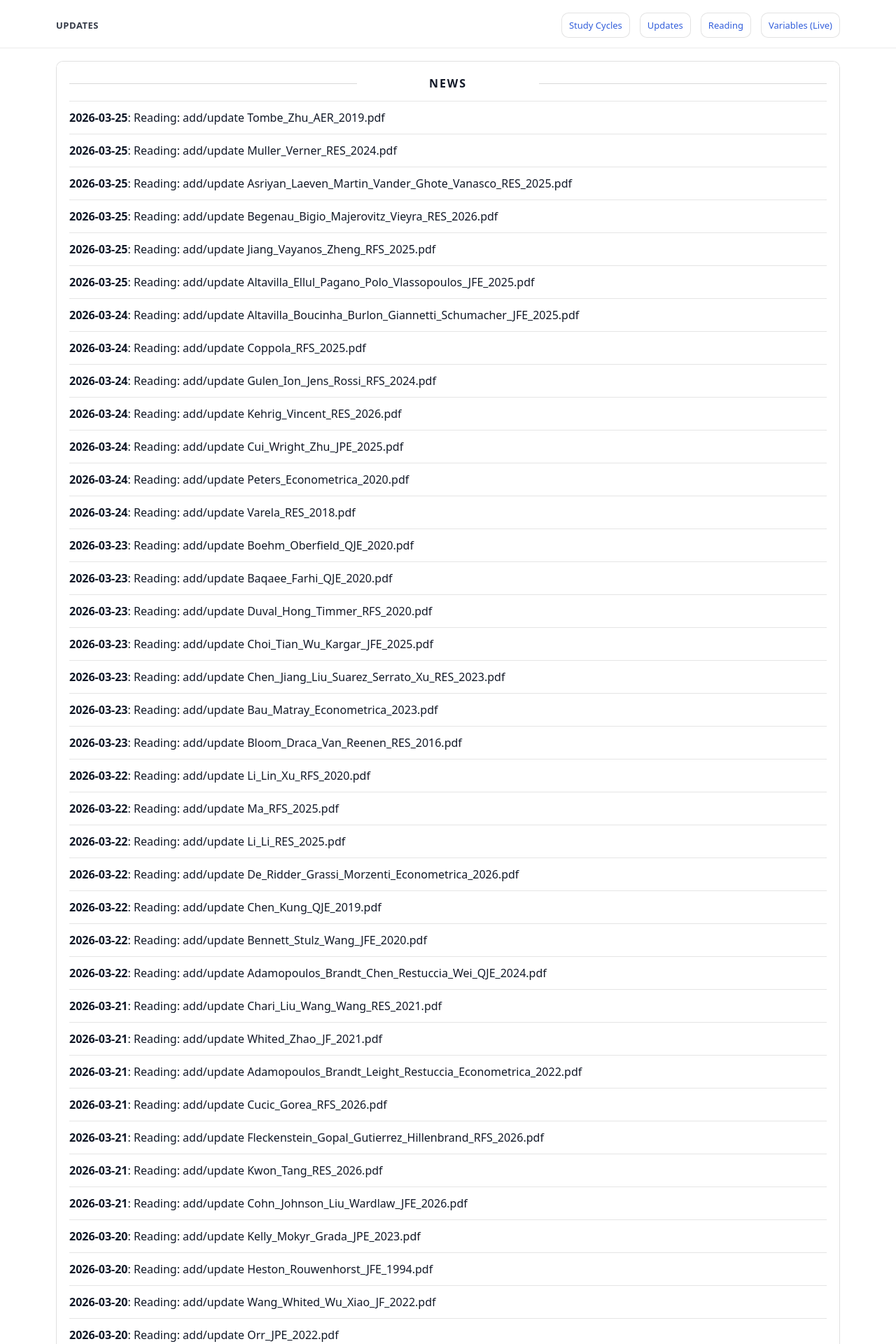
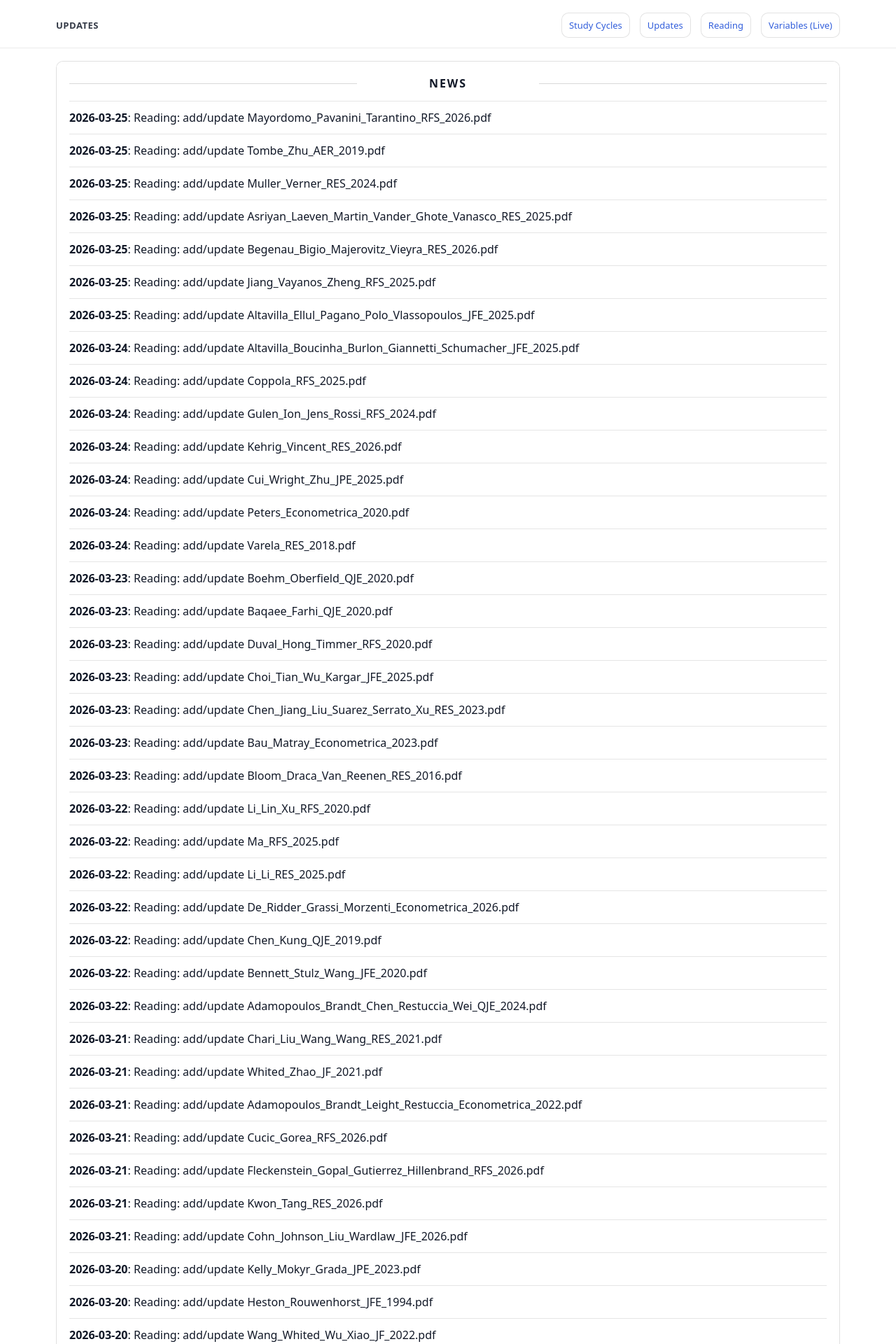
Before and after one commit to yaxinzn/study-archive, a Jekyll site: the page built from updates/index.md, in a window 1280 px wide. Shown: the top 1920 px of the page at 70% size. Built offline with Jekyll 4.4.1, drawn with Linux system fonts in a browser that asks for light colours; some of the changed text lies outside the part shown.

Commit message:
chore: update NEWS feed

```diff
--- a/_data/news.yml
+++ b/_data/news.yml
@@ -1,4 +1,7 @@
 # Auto-generated update history (sorted newest -> oldest). Do not edit manually.
+- ts: "1774436788"
+  date: "2026-03-25"
+  title: "Reading: add/update Mayordomo_Pavanini_Tarantino_RFS_2026.pdf"
 - ts: "1774436031"
   date: "2026-03-25"
   title: "Reading: add/update Tombe_Zhu_AER_2019.pdf"
```
